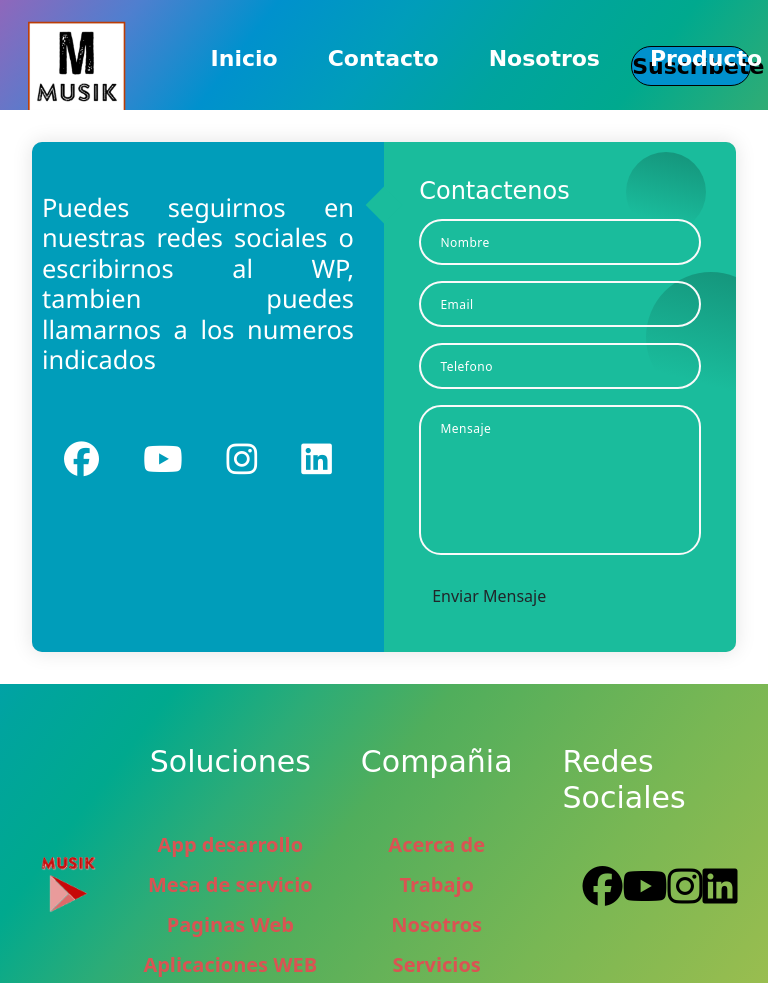
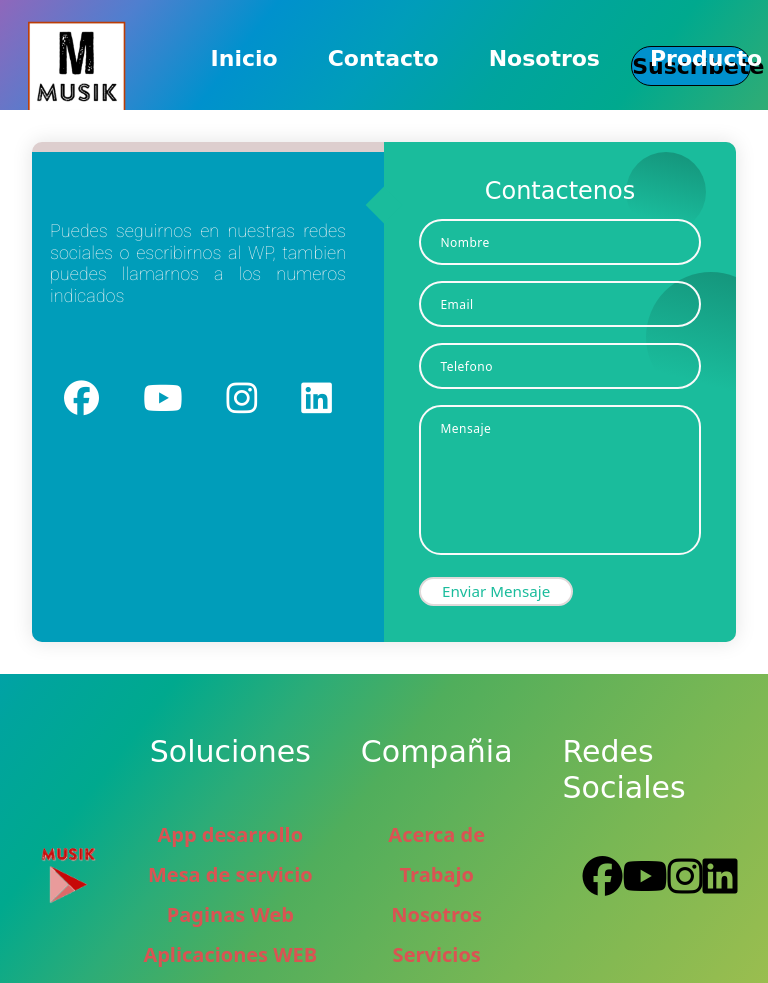
Before and after one commit to garciadevcode/paginaweb, a plain HTML site: page pages/contacto.html in a window 768 px wide. Shown: the top 983 px of the page. Drawn offline with nearby package versions, Linux system fonts and the light colour scheme; files whose address does not match are found by name; a web font is replaced by a local one.

Commit message:
Se dejan todas las paginas responsivas

```diff
--- a/css/styleprueba2.css
+++ b/css/styleprueba2.css
@@ -22,6 +22,7 @@
         background-image: linear-gradient(to right bottom, #8f67bb, #4f7fcf, #0091cd, #009dba, #00a49e, #00a98e, #2cac77, #50ae5c, #65b258, #78b754, #8aba51, #9cbe4f);
         background-size: cover;
 
+
     }
     .nav_links a{
         text-decoration: none;
@@ -43,7 +44,6 @@
         height: 40px;
         width:120px;
         padding: 0px;
-
         border: solid 1px #000;
         border-radius: 30px;
         grid-area: suscribete;
@@ -203,6 +203,86 @@
         display: none;
     }
 
+    .contact-info{
+        margin-top: 10px;
+    }
+
+    .contact-info h3{
+        margin-top: 10px;
+        font-family: 'Roboto', sans-serif;
+        color: whitesmoke;
+        padding: 8px;
+        font-size: 18px;
+        text-align: justify;
+    }
+    .title{
+    font-family: 'Delicious Handrawn', cursive;
+    color: #fff;
+    font-weight:500 ;
+    font-size: 1.5rem;
+    line-height: 1;
+    margin-bottom: 0.7rem;
+    text-align: center;
+    }
+
+    .input-container{
+        position: relative;
+        margin: 1rem 0;
+    }
+
+    .input{
+        width: 100%;
+        outline: none;
+        border: 2px solid #fafafa;
+        background: none;
+        padding: 0.6rem 1.2rem;
+        color: #fff;
+        font-weight: 500;
+        font-size: 0.95rem;
+        letter-spacing: 0.5px;
+        border-radius: 25px;
+        transition: 0.3s;
+    }
+
+    textarea.input{
+        padding: 0.8rem 1.2rem;
+        min-height: 150px;
+        border-radius: 22px;
+        resize: none;
+        overflow-y: auto;
+    }
+
+    ::placeholder{
+        color: #fff;
+        font-size: 12px;
+    }
+
+    form{
+        padding: 2.3rem 1.2rem;
+        z-index: 10;
+        overflow: hidden;
+        position: relative;
+      }
+
+      .enviar{
+        padding: 0.3rem 1.3rem;
+        background-color: #fff;
+        border: 2px solid #e0dada;
+        font-size: 0.95rem;
+        color: #1abc9c;
+        line-height: 1;
+        border-radius: 25px;
+        outline: none;
+        cursor: pointer;
+        transition: 0.3s;
+        margin: 0;
+
+    }
+    .enviar:hover{
+        background-color: transparent;
+        color: #fff; }
+
+
 }
 
 
@@ -222,7 +302,6 @@
         background-image: linear-gradient(to right bottom, #8f67bb, #4f7fcf, #0091cd, #009dba, #00a49e, #00a98e, #2cac77, #50ae5c, #65b258, #78b754, #8aba51, #9cbe4f);
         background-size: cover;
     }
-
 
     header{
         height: 70px;
@@ -467,13 +546,13 @@ textarea.input{
 }
 
 
-.btn{
+.enviar{
     padding: 0.3rem 1.3rem;
     background-color: #fff;
-    border: 2px solid #d30d0d;
+    border: 2px solid #e0dada;
     font-size: 0.95rem;
     color: #1abc9c;
-    line-height: 4;
+    line-height: 1;
     border-radius: 25px;
     outline: none;
     cursor: pointer;
@@ -481,7 +560,7 @@ textarea.input{
     margin: 0;
 
 }
-.btn:hover{
+.enviar:hover{
     background-color: transparent;
     color: #fff;
 
--- a/pages/contacto.html
+++ b/pages/contacto.html
@@ -53,6 +53,7 @@
                     <form action="index.html">
 
                         <h3 class="title">Contactenos</h3>
+
                         <div class="input-container focus">
                             <input type="text" name="name" class="input" placeholder="Nombre">
 
@@ -73,7 +74,8 @@
 
                         </div>
 
-                        <input type="submit" value="Enviar Mensaje" class="btn">
+
+                        <input type="submit" value="Enviar Mensaje" class="enviar">
                     </form>
 
 
```
